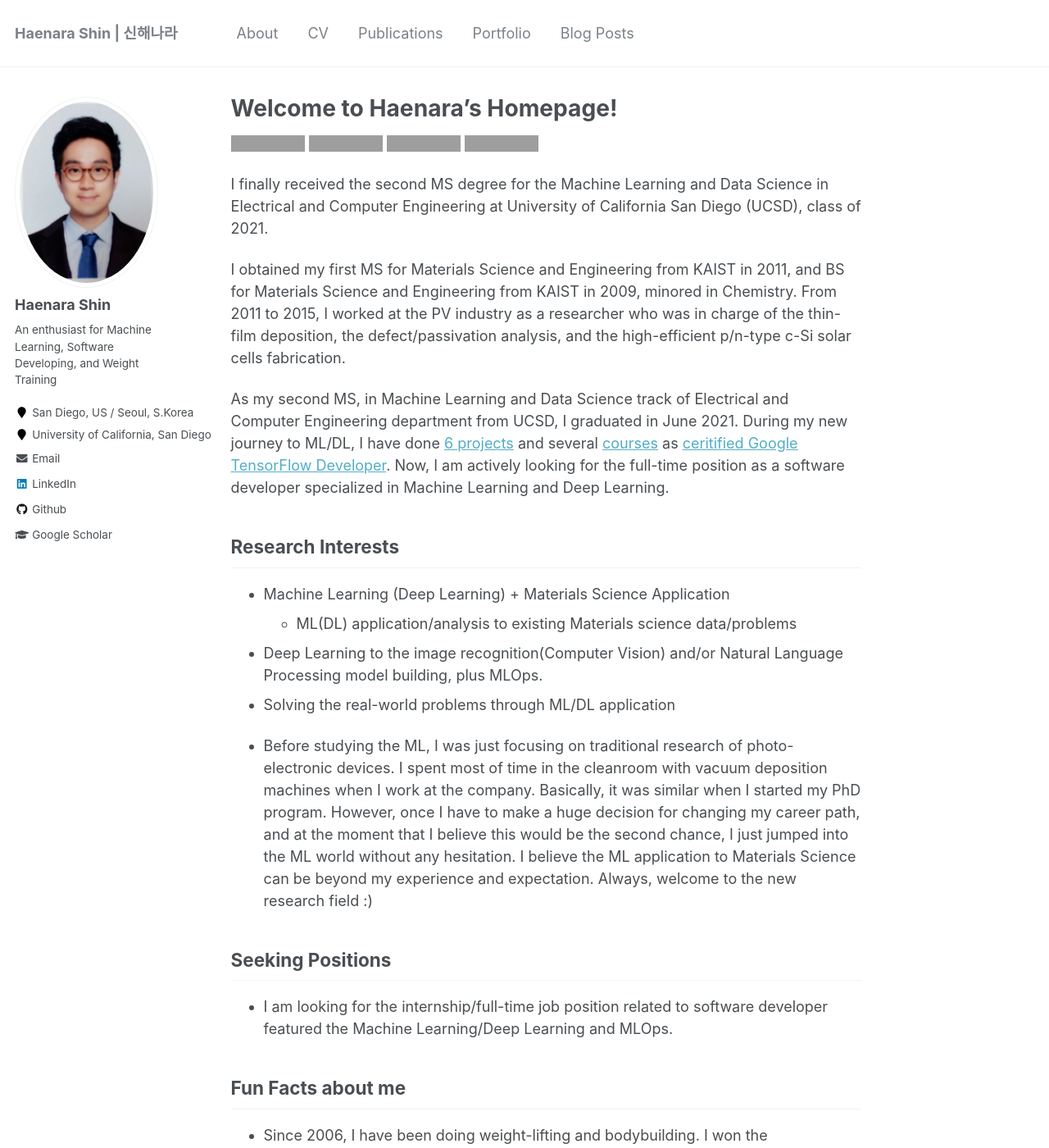
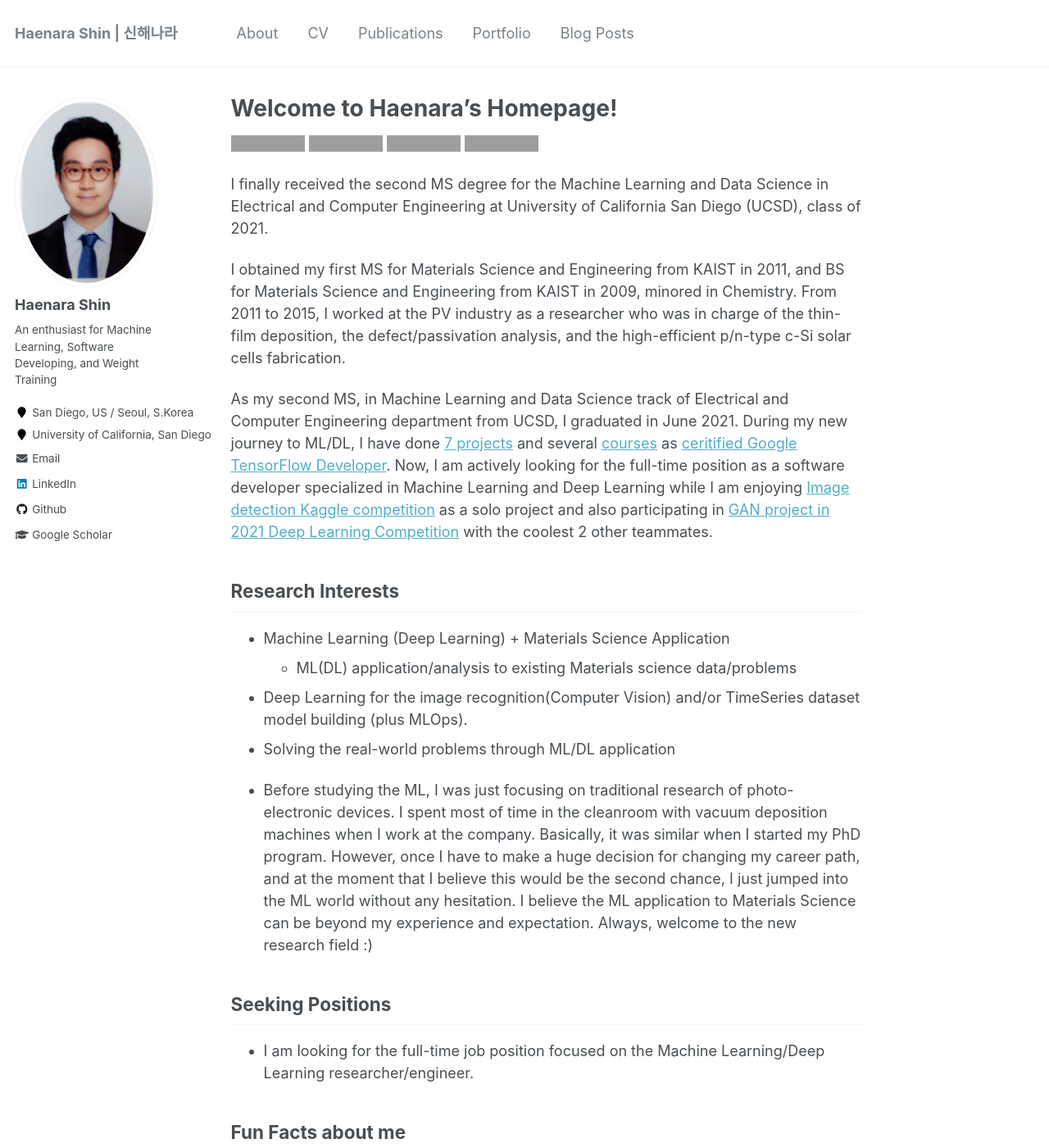
Before and after one commit to haenara-shin/haenara-shin.github.io, a Jekyll site: the page built from _pages/about.md, in a window 1280 px wide and 1400 px high. Shown: the whole window at 82% size. Built offline with Jekyll 4.4.1, drawn with Linux system fonts in a browser that asks for light colours; grey boxes are pictures that could not be loaded.

Commit message:
Update about.md

```diff
--- a/_pages/about.md
+++ b/_pages/about.md
@@ -10,26 +10,26 @@ redirect_from:
 [![Hits](https://hits.seeyoufarm.com/api/count/incr/badge.svg?url=https%3A%2F%2Fhaenara-shin.github.io&count_bg=%2379C83D&title_bg=%23555555&icon=&icon_color=%23E7E7E7&title=hits&edge_flat=false)](https://hits.seeyoufarm.com)
 [![Github Badge](https://img.shields.io/badge/-Github-black?style=flat-square&logo=Github&logoColor=white&link=https://github.com/haenara-shin)](https://www.github.com/haenara-shin)
 [![Linkedin Badge](https://img.shields.io/badge/-LinkedIn-blue?style=flat-square&logo=Linkedin&logoColor=white&link=https://www.linkedin.com/in/jinho6225/)](https://www.linkedin.com/in/haenara-shin/)
-[![Resume📄](https://img.shields.io/badge/Resume-darkgreen?style=flat-square&logo=read%20the%20docs&logoColor=white&link=https://drive.google.com/file/d/1sEdd0GXWAH1GGwB3GB5G_g1Mq_NCQO6R/view?usp=sharing)](https://drive.google.com/file/d/1sEdd0GXWAH1GGwB3GB5G_g1Mq_NCQO6R/view?usp=sharing)
+[![Resume📄](https://img.shields.io/badge/Resume-darkgreen?style=flat-square&logo=read%20the%20docs&logoColor=white&link=https://drive.google.com/file/d/1RquecjXrGNUK93p6I9sWA9ZEvhRT2D11/view?usp=sharing)](https://drive.google.com/file/d/1RquecjXrGNUK93p6I9sWA9ZEvhRT2D11/view?usp=sharing)
 
 I finally received the second MS degree for the Machine Learning and Data Science in Electrical and Computer Engineering at University of California San Diego (UCSD), class of 2021.
 
 I obtained my first MS for Materials Science and Engineering from KAIST in 2011, and BS for Materials Science and Engineering from KAIST in 2009, minored in Chemistry. From 2011 to 2015, I worked at the PV industry as a researcher who was in charge of the thin-film deposition, the defect/passivation analysis, and the high-efficient p/n-type c-Si solar cells fabrication.
 
-As my second MS, in Machine Learning and Data Science track of Electrical and Computer Engineering department from UCSD, I graduated in June 2021. During my new journey to ML/DL, I have done [6 projects](https://haenara-shin.github.io/portfolio/) and several [courses](https://haenara-shin.github.io/cv/) as [ceritified Google TensorFlow Developer](https://api.accredible.com/v1/frontend/credential_website_embed_image/certificate/20943431). Now, I am actively looking for the full-time position as a software developer specialized in Machine Learning and Deep Learning.
+As my second MS, in Machine Learning and Data Science track of Electrical and Computer Engineering department from UCSD, I graduated in June 2021. During my new journey to ML/DL, I have done [7 projects](https://haenara-shin.github.io/portfolio/) and several [courses](https://haenara-shin.github.io/cv/) as [ceritified Google TensorFlow Developer](https://api.accredible.com/v1/frontend/credential_website_embed_image/certificate/20943431). Now, I am actively looking for the full-time position as a software developer specialized in Machine Learning and Deep Learning while I am enjoying [Image detection Kaggle competition](https://www.kaggle.com/c/siim-covid19-detection) as a solo project and also participating in [GAN project in 2021 Deep Learning Competition](https://github.com/haenara-shin/GAN_Project) with the coolest 2 other teammates.
 
 Research Interests
 ------
 * Machine Learning (Deep Learning) + Materials Science Application
   * ML(DL) application/analysis to existing Materials science data/problems
-* Deep Learning to the image recognition(Computer Vision) and/or Natural Language Processing model building, plus MLOps.
+* Deep Learning for the image recognition(Computer Vision) and/or TimeSeries dataset model building (plus MLOps).
 * Solving the real-world problems through ML/DL application
 
 * Before studying the ML, I was just focusing on traditional research of photo-electronic devices. I spent most of time in the cleanroom with vacuum deposition machines when I work at the company. Basically, it was similar when I started my PhD program. However, once I have to make a huge decision for changing my career path, and at the moment that I believe this would be the second chance, I just jumped into the ML world without any hesitation. I believe the ML application to Materials Science can be beyond my experience and expectation. Always, welcome to the new research field :)
 
 Seeking Positions
 ------
-* I am looking for the internship/full-time job position related to software developer featured the Machine Learning/Deep Learning and MLOps.
+* I am looking for the full-time job position focused on the Machine Learning/Deep Learning researcher/engineer.
 
 
 Fun Facts about me
```
